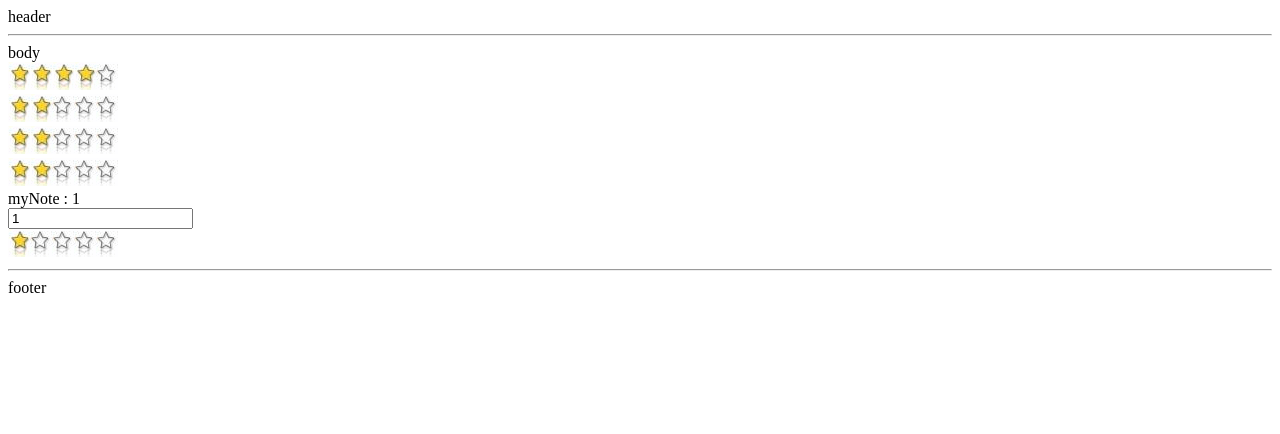
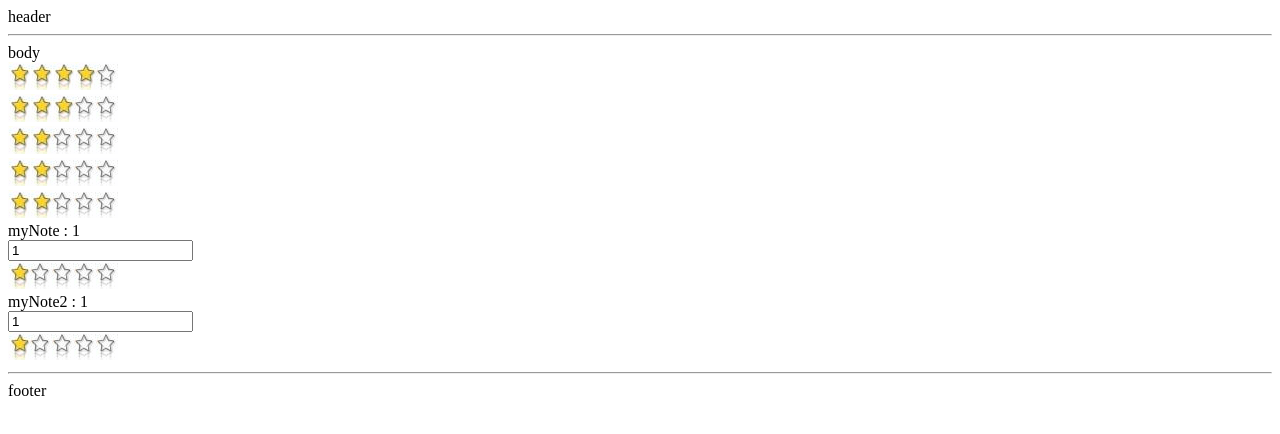
Before and after one commit to jlg-formation/fanl1_20161214, a website: page app/index.html in a window 1280 px wide. Drawn offline with nearby package versions, Linux system fonts and the light colour scheme.

Commit message:
ors star step 5

```diff
--- a/app/ors-star/ors-star.js
+++ b/app/ors-star/ors-star.js
@@ -6,17 +6,24 @@
 	app.directive('orsStar', function() {
 		return {
 			restrict: 'E',
+			scope: {
+				n: '=note'
+			},
 			link: function(scope, element, attrs) {
 				console.log('orsStar link', arguments);
+				scope['3'] = 1;
 
-				scope.$watch('myNote', function() {
+				scope.$watch('n', function() {
 					var html = '';
-					var note = attrs.note;
+					var note = scope.n;
+
 					console.log('note', note);
+
 					note = (note === undefined || note === '') ? 2 : note;
-					note = (scope[note] === undefined) ? note : scope[note];
+
 					note = Number(note);
 					note = (isNaN(note)) ? 2 : note;
+
 					for (var i = 0; i < note; i++) {
 						html += '<img src="ors-star/img/yellow_star.png" />';
 					}
--- a/app/tmpl/ors-body.html
+++ b/app/tmpl/ors-body.html
@@ -1,8 +1,12 @@
 body<br/>
 <ors-star note="4"></ors-star><br/>
+<ors-star note="3"></ors-star><br/>
 <ors-star></ors-star><br/>
 <ors-star note></ors-star><br/>
 <ors-star note="blablabla"></ors-star><br/>
 <div ng-init="myNote = 1">myNote : {{myNote}}</div>
 <input ng-model="myNote"/><br/>
 <ors-star note="myNote"></ors-star><br/>
+<div ng-init="myNote2 = 1">myNote2 : {{myNote2}}</div>
+<input ng-model="myNote2"/><br/>
+<ors-star note="myNote2"></ors-star><br/>
```
